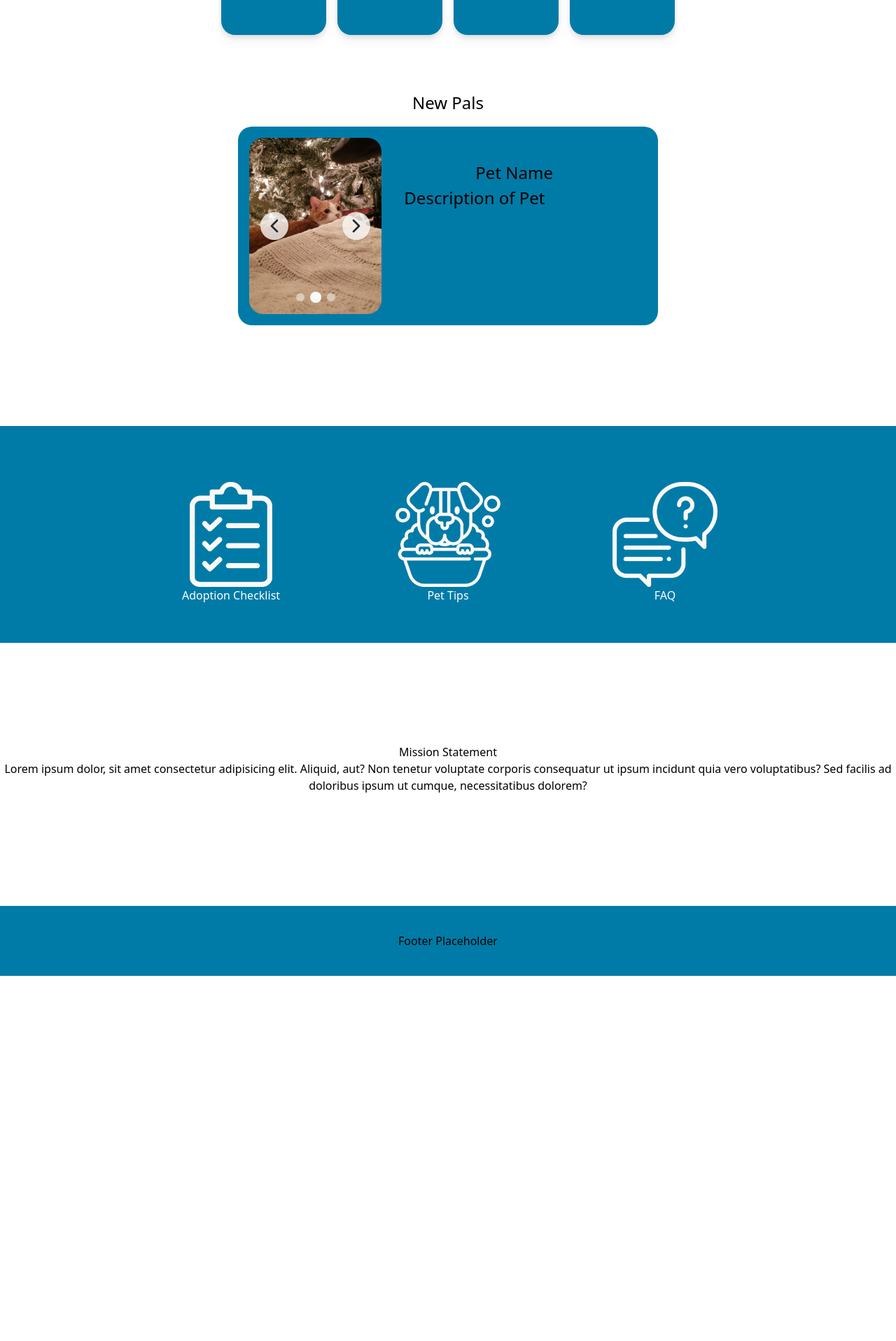
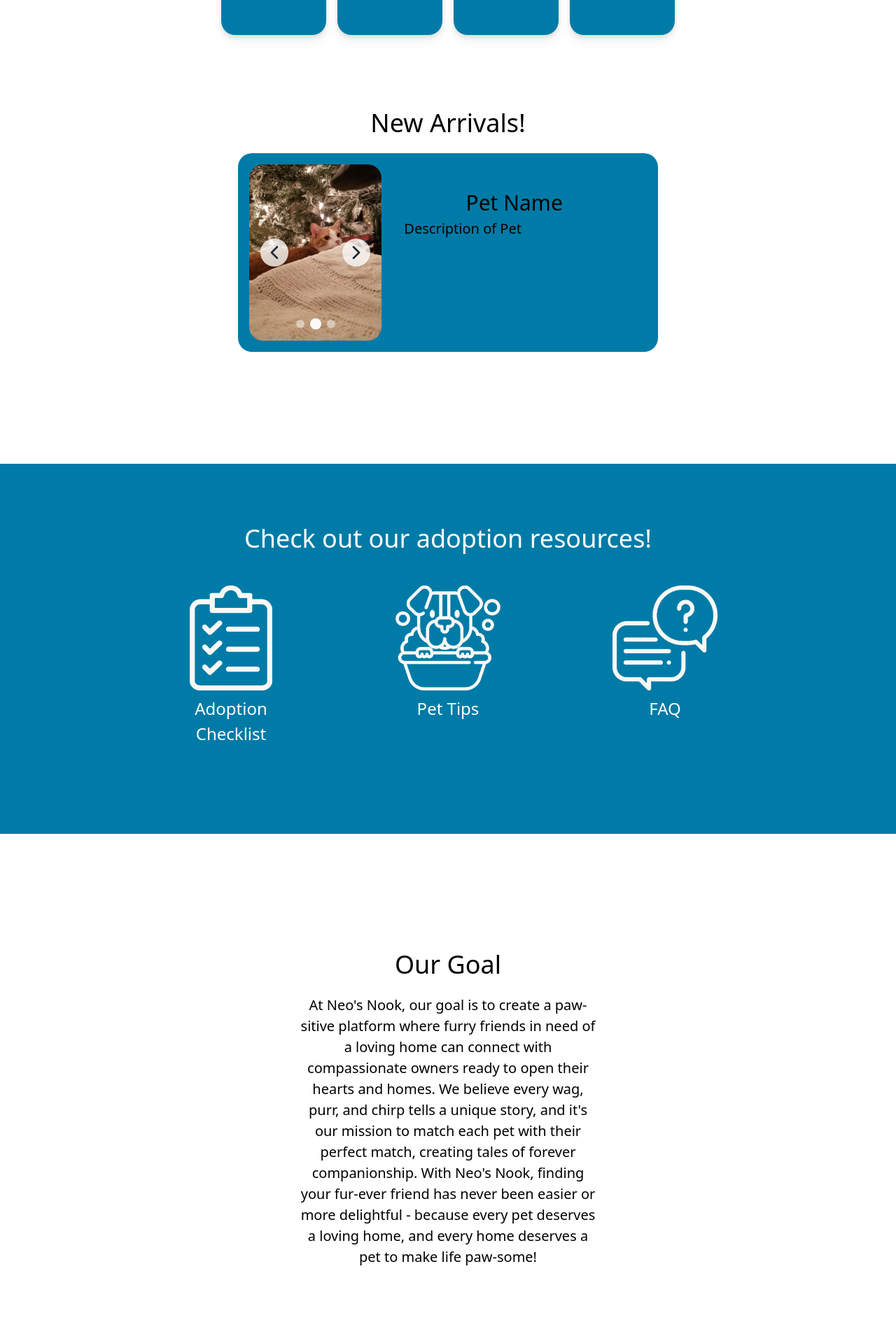
Before and after one commit to ScaiaAguinaga/pet-adoption-site, a React (Vite) app: page / in a window 1280 px wide. Shown: the part 523-2440 px from the top of the page at 70% size. Before the commit the page ends 1918 px from the top, so only its background shows below. Built offline with nearby package versions, Linux system fonts and the light colour scheme.

Commit message:
Made changes to layout spacing and added resource button component

```diff
--- a/src/components/NewPalsCarousel.jsx
+++ b/src/components/NewPalsCarousel.jsx
@@ -14,7 +14,7 @@ const NewPalsCarousel = ({ slides, petName, petDescription }) => {
       </div>
       {/* Pet name and description */}
       <div className="h-full w-2/3 p-8">
-        <h3 className="text-center">{petName}</h3>
+        <h2 className="text-center">{petName}</h2>
         <p className="overflow-hidden"> {petDescription} </p>
       </div>
     </div>
--- /dev/null
+++ b/src/components/ResourceButton.jsx
@@ -0,0 +1,22 @@
+import PropTypes from "prop-types";
+import { Link } from "react-router-dom";
+
+const ResourceButton = ({ to, image, name }) => {
+  return (
+    <Link to={to}>
+      <button className="h-[150px] w-[150px] text-center">
+        <img src={image} />
+        <h3 className="mt-2">{name}</h3>
+      </button>
+    </Link>
+  );
+};
+
+// PropTypes validation
+ResourceButton.propTypes = {
+  to: PropTypes.string.isRequired, // 'to' prop is expected to be a string and is required
+  image: PropTypes.string.isRequired, // 'image' prop is expected to be a string and is required
+  name: PropTypes.string.isRequired, // 'page' prop is expected to be a string and is required
+};
+
+export default ResourceButton;
--- a/src/pages/Home.jsx
+++ b/src/pages/Home.jsx
@@ -1,4 +1,5 @@
 import HeroButton from "../components/HeroButton";
+import ResourceButton from "../components/ResourceButton";
 import NewPalsCarousel from "../components/NewPalsCarousel";
 import "../styles.css";
 
@@ -8,7 +9,7 @@ import Sample2 from "../assets/images/Sample2.jpg";
 import Sample3 from "../assets/images/Sample3.jpg";
 import Checklist from "../assets/images/Checklist.png";
 import DogBath from "../assets/images/DogBath.png";
-import FAQ from "../assets/images/Conversation.png";
+import Conversation from "../assets/images/Conversation.png";
 
 const petSlides = [Sample1, Sample2, Sample3];
 const petName = "Pet Name";
@@ -18,17 +19,17 @@ const Home = () => {
   return (
     <>
       {/* Hero Section */}
-      <section className="mb-36">
+      <section className="mb-40">
         {/* Background and slogan */}
         <div className="flex h-[440px] flex-col items-center justify-center gap-10 bg-hero-image bg-cover bg-center">
           <input
             id="hero-search"
             className="mt-10 h-10 w-1/4 rounded-[20px] border-2 border-cerulean bg-white"
           ></input>
-          <h1 className="text-3xl text-offwhite">Find Your Forever Friend</h1>
+          <h1 className="text-offwhite">Find Your Forever Friend</h1>
         </div>
         {/* Main page buttons */}
-        <div className="flex h-3 justify-center bg-cerulean">
+        <div className="flex h-4 justify-center bg-cerulean">
           <HeroButton to="/Test" name="Adopt" />
           <HeroButton to="/Test" name="Rehome" />
           <HeroButton to="/Test" name="Volunteer" />
@@ -36,38 +37,47 @@ const Home = () => {
         </div>
       </section>
 
-      {/* New Pals section*/}
-      <section className="mb-36">
-        <h2 className="mb-4 flex justify-center">New Pals</h2>
-        <NewPalsCarousel slides={petSlides} petName={petName} petDescription={petDesc} />
+      {/* New Arrivals section*/}
+      <section className="mb-40">
+        <h1 className="mb-4 flex justify-center">New Arrivals!</h1>
+        <NewPalsCarousel
+          slides={petSlides}
+          petName={petName}
+          petDescription={petDesc}
+        />
       </section>
 
-      {/* Home Page Nav Buttons */}
-      <section className="mb-36 flex justify-center bg-cerulean">
-        <div className="grid grid-cols-3 gap-40 py-20">
-          <button className="h-[150px] w-[150px] text-center text-white">
-            <img src={Checklist} />
-            <div>Adoption Checklist</div>
-          </button>
-          <button className="h-[150px] w-[150px] text-center text-white">
-            <img src={DogBath} />
-            <div>Pet Tips</div>
-          </button>
-          <button className="h-[150px] w-[150px] text-center text-white">
-            <img src={FAQ} />
-            <div>FAQ</div>
-          </button>
+      {/* Adopting help section */}
+      <section className="mb-40 flex justify-center bg-cerulean text-white">
+        <div className="grid grid-cols-3 gap-x-40 gap-y-10 pb-32 pt-20">
+          <h1 className="col-span-3 text-center">
+            Check out our adoption resources!
+          </h1>
+          <ResourceButton
+            to="/Test"
+            image={Checklist}
+            name="Adoption Checklist"
+          />
+          <ResourceButton to="/Test" image={DogBath} name="Pet Tips" />{" "}
+          <ResourceButton to="/Test" image={Conversation} name="FAQ" />
         </div>
       </section>
 
       {/* Mission Statement */}
-      <section className="justify-center text-center">
-        <div>Mission Statement</div>
-        <div>
-          Lorem ipsum dolor, sit amet consectetur adipisicing elit. Aliquid,
-          aut? Non tenetur voluptate corporis consequatur ut ipsum incidunt quia
-          vero voluptatibus? Sed facilis ad doloribus ipsum ut cumque,
-          necessitatibus dolorem?
+      <section className="flex justify-center text-center">
+        <div className="w-1/3">
+          <h1 className="mb-4">Our Goal</h1>
+          <p>
+            At Neo&apos;s Nook, our goal is to create a paw-sitive platform
+            where furry friends in need of a loving home can connect with
+            compassionate owners ready to open their hearts and homes. We
+            believe every wag, purr, and chirp tells a unique story, and
+            it&apos;s our mission to match each pet with their perfect match,
+            creating tales of forever companionship. With Neo&apos;s Nook,
+            finding your fur-ever friend has never been easier or more
+            delightful - because every pet deserves a loving home, and every
+            home deserves a pet to make life paw-some!
+          </p>
         </div>
       </section>
     </>
--- a/src/styles.css
+++ b/src/styles.css
@@ -2,14 +2,14 @@
 @tailwind components;
 @tailwind utilities;
 
-/* For - */
+/* For Headings */
 h1 {
-  font-size: 24px;
+  font-size: 36px;
 }
 
-/* For - */
+/* For Sub-Headings */
 h2 {
-  font-size: 24px;
+  font-size: 30px;
 }
 
 /* For - */
@@ -17,7 +17,6 @@ h3 {
   font-size: 24px;
 }
 
-/* For - */
 p {
-  font-size: 24px;
+  font-size: 20px;
 }
```
